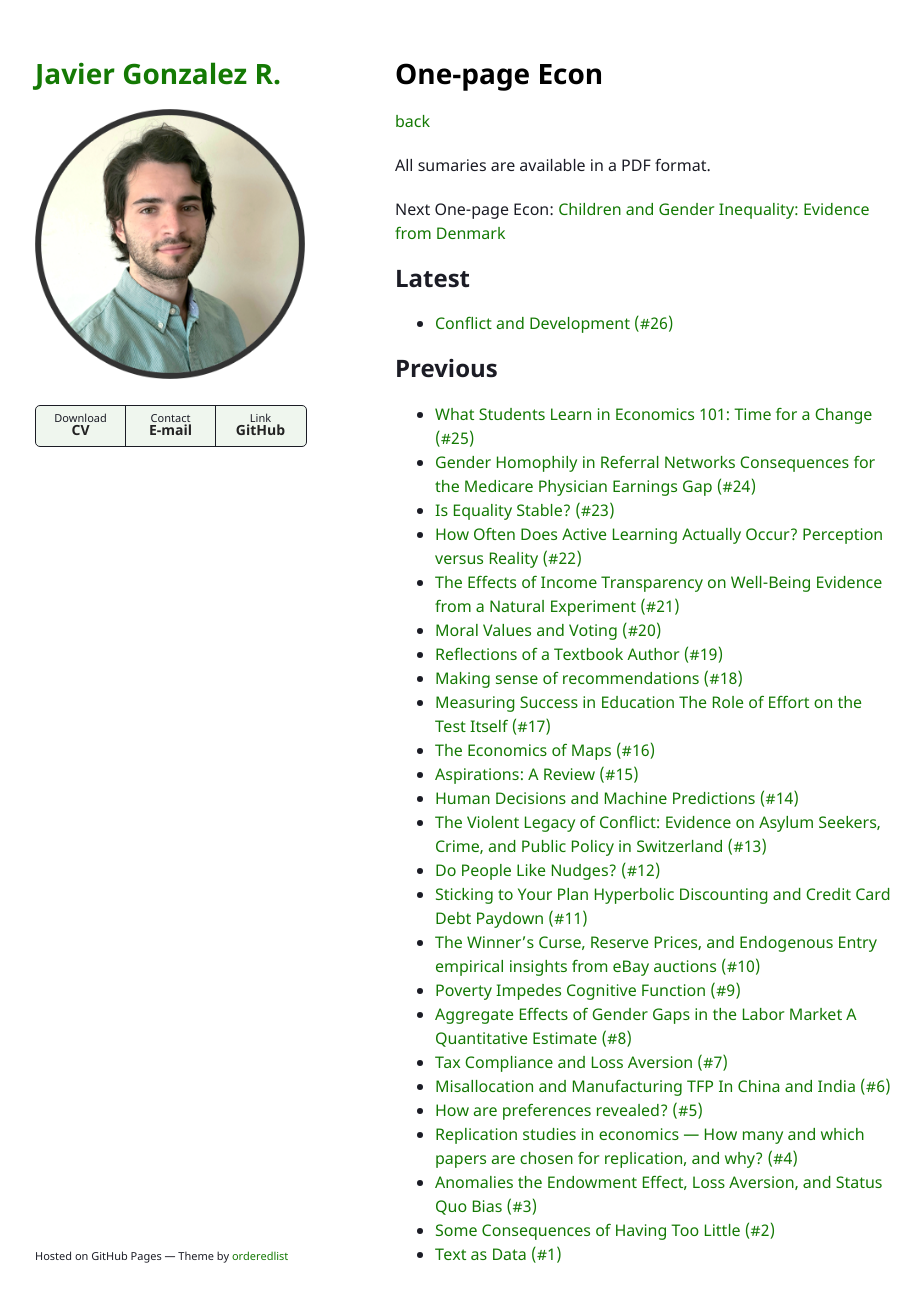
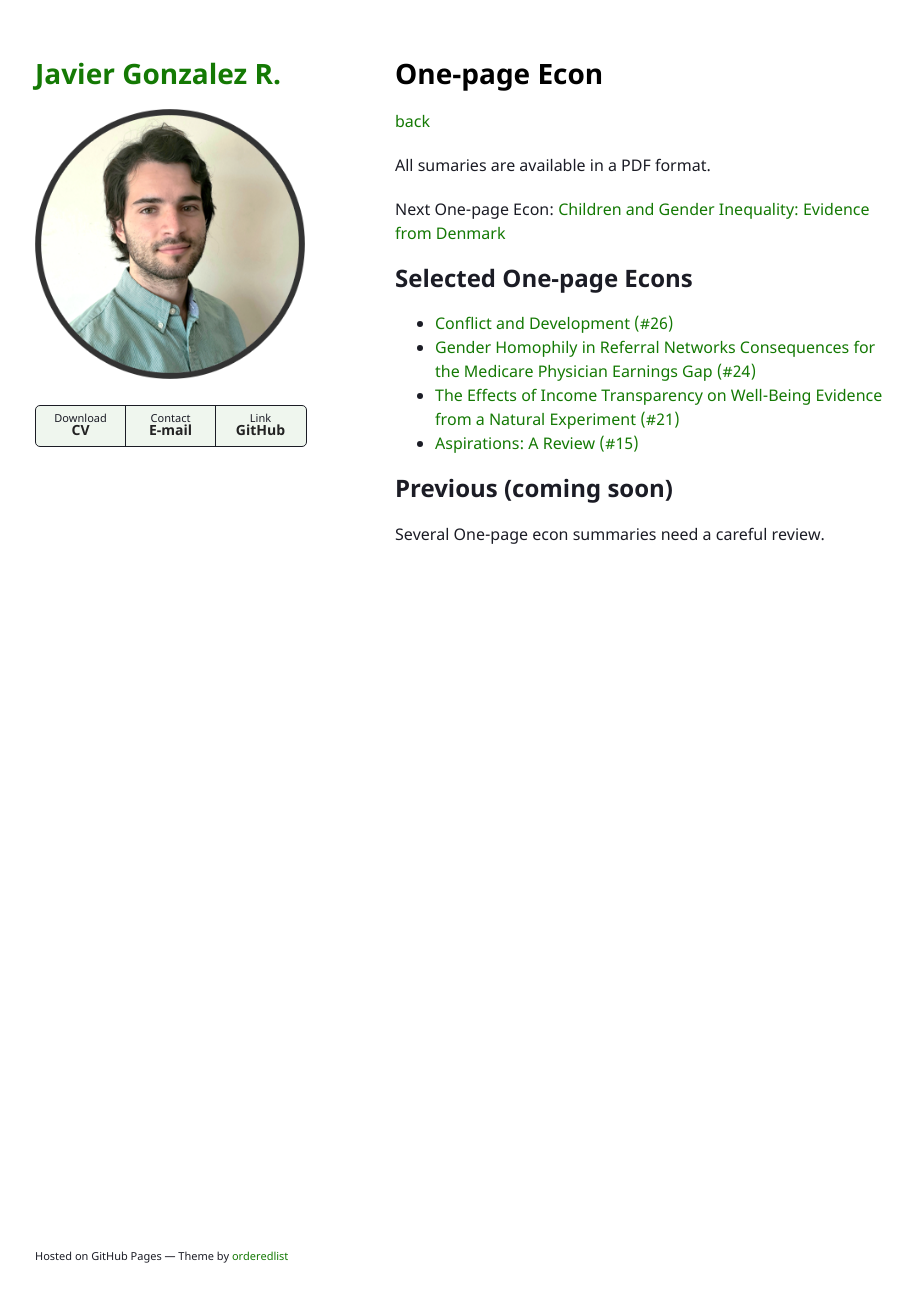
Before and after one commit to jjgecon/jjgecon.github.io, a Jekyll site: the page built from one-pageecon.md, in a window 1280 px wide and 1336 px high. Shown: the top 1302 px of the window, without its empty margins (175-1096 px from the left). Built offline with Jekyll 4.4.1, drawn with Linux system fonts in a browser that asks for light colours; the repository's description, which GitHub fills in, is left out; our own code applies the rules of GitHub Pages for plain Markdown files.

Commit message:
Signed-off-by: jjgecon <javierj.g18@gmail.com>

```diff
--- a/one-pageecon.md
+++ b/one-pageecon.md
@@ -10,34 +10,13 @@ All sumaries are available in a PDF format.
 
 Next One-page Econ: [Children and Gender Inequality: Evidence from Denmark](https://www.aeaweb.org/articles?id=10.1257/app.20180010)
 
-## Latest
+## Selected One-page Econs
 
 - [Conflict and Development (#26)](https://jjgecon.github.io/assets/ope_pdf/Conflict%20and%20Development%20(Ray%202017).pdf)
+- [Gender Homophily in Referral Networks Consequences for the Medicare Physician Earnings Gap (#24)](https://jjgecon.github.io/assets/ope_pdf/Gender%20Homophily%20in%20Referral%20Networks%20Consequences%20for%20the%20Medicare%20Physician%20Earnings%20Gap%20(Zeltzer%202020).pdf)
+- [The Effects of Income Transparency on Well-Being Evidence from a Natural Experiment (#21)](https://jjgecon.github.io/assets/ope_pdf/The%20Effects%20of%20Income%20Transparency%20on%20Well-Being%20Evidence%20from%20a%20Natural%20Experiment%20(Truglia%202020).pdf)
+- [Aspirations: A Review (#15)](https://jjgecon.github.io/assets/ope_pdf/Aspirations%20a%20Review%20(Ray%20and%20Genicot%202019).pdf)
 
-## Previous
+## Previous (coming soon)
 
-- [What Students Learn in Economics 101: Time for a Change (#25)](https://jjgecon.github.io/assets/ope_pdf/What%20Students%20Learn%20in%20Economics%20101%20its%20time%20for%20a%20change%20(Bowles%202020).pdf)
-- [Gender Homophily in Referral Networks Consequences for the Medicare Physician Earnings Gap (#24)](https://jjgecon.github.io/assets/ope_pdf/Gender%20Homophily%20in%20Referral%20Networks%20Consequences%20for%20the%20Medicare%20Physician%20Earnings%20Gap%20(Zeltzer%202020).pdf)
-- [Is Equality Stable? (#23)](https://jjgecon.github.io/assets/ope_pdf/Is%20Equality%20Stable%20(Mookheriee%202002).pdf)
-- [How Often Does Active Learning Actually Occur? Perception versus Reality (#22)](https://jjgecon.github.io/assets/ope_pdf/How%20Often%20Does%20Active%20Laerning%20Actually%20Occur%20(Sheridan%202020).pdf)
-- [The Effects of Income Transparency on Well-Being Evidence from a Natural Experiment (#21)](https://jjgecon.github.io/assets/ope_pdf/The%20Effects%20of%20Income%20Transparency%20on%20Well-Being%20Evidence%20from%20a%20Natural%20Experiment%20(Truglia%202020).pdf)
-- [Moral Values and Voting (#20)](https://jjgecon.github.io/assets/ope_pdf/Moral%20Values%20and%20Voting%20(Enke).pdf)
-- [Reflections of a Textbook Author (#19)](https://jjgecon.github.io/assets/ope_pdf/Reflections%20of%20a%20Textbook%20Author%20(Mankiw%202020).pdf)
-- [Making sense of recommendations (#18)](https://jjgecon.github.io/assets/ope_pdf/Making%20sense%20of%20recommendations%20(Yeinans%20et%20al%202019).pdf)
-- [Measuring Success in Education The Role of Effort on the Test Itself (#17)](https://jjgecon.github.io/assets/ope_pdf/Measuring%20Success%20in%20Education%20The%20Role%20of%20Effort%20on%20the%20Test%20Itself%20(Gneezy%20et%20al%202019).pdf)
-- [The Economics of Maps (#16)](https://jjgecon.github.io/assets/ope_pdf/The%20Economics%20of%20Maps%20(Nagaraj%202020).pdf)
-- [Aspirations: A Review (#15)](https://jjgecon.github.io/assets/ope_pdf/Aspirations%20a%20Review%20(Ray%20and%20Genicot%202019).pdf)
-- [Human Decisions and Machine Predictions (#14)](https://jjgecon.github.io/assets/ope_pdf/Human%20Decisions%20and%20Machine%20Predictions%20(Kleinberg%20et%20al%202017).pdf)
-- [The Violent Legacy of Conflict: Evidence on Asylum Seekers, Crime, and Public Policy in Switzerland (#13)](https://jjgecon.github.io/assets/ope_pdf/The%20Violent%20Legacy%20of%20Conflict%20Evidence%20on%20Asylum%20Seekers%20Crime%20and%20Public%20Policy%20in%20Switzerland%20(Cuttenier%20et%20al%202019).pdf)
-- [Do People Like Nudges? (#12)](https://jjgecon.github.io/assets/ope_pdf/Do%20People%20Like%20Nudges%20(Sunstein%202015).pdf)
-- [Sticking to Your Plan Hyperbolic Discounting and Credit Card Debt Paydown (#11)](https://jjgecon.github.io/assets/ope_pdf/Sticking%20to%20Your%20Plan%20Hyperbolic%20Discounting%20and%20Credit%20Card%20Debt%20Paydown%20(Kuchler%202015).pdf)
-- [The Winner's Curse, Reserve Prices, and Endogenous Entry empirical insights from eBay auctions (#10)](https://jjgecon.github.io/assets/ope_pdf/The%20Winner's%20Curse%20Reserve%20Prices%20and%20Endogenous%20Entry%20empirical%20insights%20from%20eBay%20auctions%20(Bajari%20et%20al%202003).pdf)
-- [Poverty Impedes Cognitive Function (#9)](https://jjgecon.github.io/assets/ope_pdf/Poverty%20Impedes%20Cognitive%20Function%20(Mani%20et%20al%202013).pdf)
-- [Aggregate Effects of Gender Gaps in the Labor Market A Quantitative Estimate (#8)](https://jjgecon.github.io/assets/ope_pdf/Aggregate%20Effects%20of%20Gender%20Gaps%20in%20the%20Labor%20Market%20A%20Quantitative%20Estimate%20(Cuberes%20et%20al%202016).pdf)
-- [Tax Compliance and Loss Aversion (#7)](https://jjgecon.github.io/assets/ope_pdf/Tax%20Compliance%20and%20Loss%20Aversion%20(Engström%20et%20al%202015).pdf)
-- [Misallocation and Manufacturing TFP In China and India (#6)](https://jjgecon.github.io/assets/ope_pdf/Misallocation%20and%20Manufacturing%20TFP%20In%20China%20and%20India%20(Hsieh%20et%20al%202009).pdf)
-- [How are preferences revealed? (#5)](https://jjgecon.github.io/assets/ope_pdf/How%20are%20preferences%20revealed%20(Beshears%20et%20al%202008).pdf)
-- [Replication studies in economics — How many and which papers are chosen for replication, and why? (#4)](https://jjgecon.github.io/assets/ope_pdf/Replication%20studies%20in%20economics%20(Mueller-Langer%202019).pdf)
-- [Anomalies the Endowment Effect, Loss Aversion, and Status Quo Bias (#3)](https://jjgecon.github.io/assets/ope_pdf/Anomalies%20The%20Endowment%20Effect%20Loss%20Aversion%20and%20Status%20Quo%20Bias%20(Kahneman%20et%20al%201991).pdf)
-- [Some Consequences of Having Too Little (#2)](https://jjgecon.github.io/assets/ope_pdf/Some%20Consequences%20of%20Having%20Too%20Little%20(Shah%20et%20al%202012).pdf)
-- [Text as Data (#1)](https://jjgecon.github.io/assets/ope_pdf/Text%20as%20Data%20(Gentzkow%20et%20al%202019).pdf)
+Several One-page econ summaries need a careful review.
```
Also changed, not shown: one-pageecon - Copy.md (added, +43 -0 lines).
